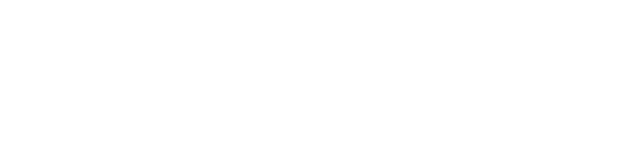
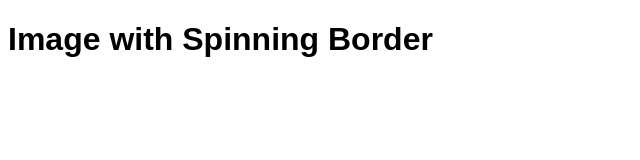
Before and after one commit to Jayla123456/img-with-spinner, a plain HTML site: page index.html in a window 1280 px wide. Shown: the whole page, without its empty margins (0-640 px from the left). Drawn offline with Linux system fonts and the light colour scheme.

```diff
--- a/index.html
+++ b/index.html
@@ -7,6 +7,7 @@
     <link href="style.css" rel="stylesheet" type="text/css" />
   </head>
   <body>
+    <h1> Image with Spinning Border </h1>
     <script src="script.js"></script>
   </body>
 </html>
--- a/script.js
+++ b/script.js
@@ -0,0 +1 @@
+console.log('hello')
--- a/style.css
+++ b/style.css
@@ -0,0 +1,3 @@
+body {
+  font-family: sans-serif;
+}
```
